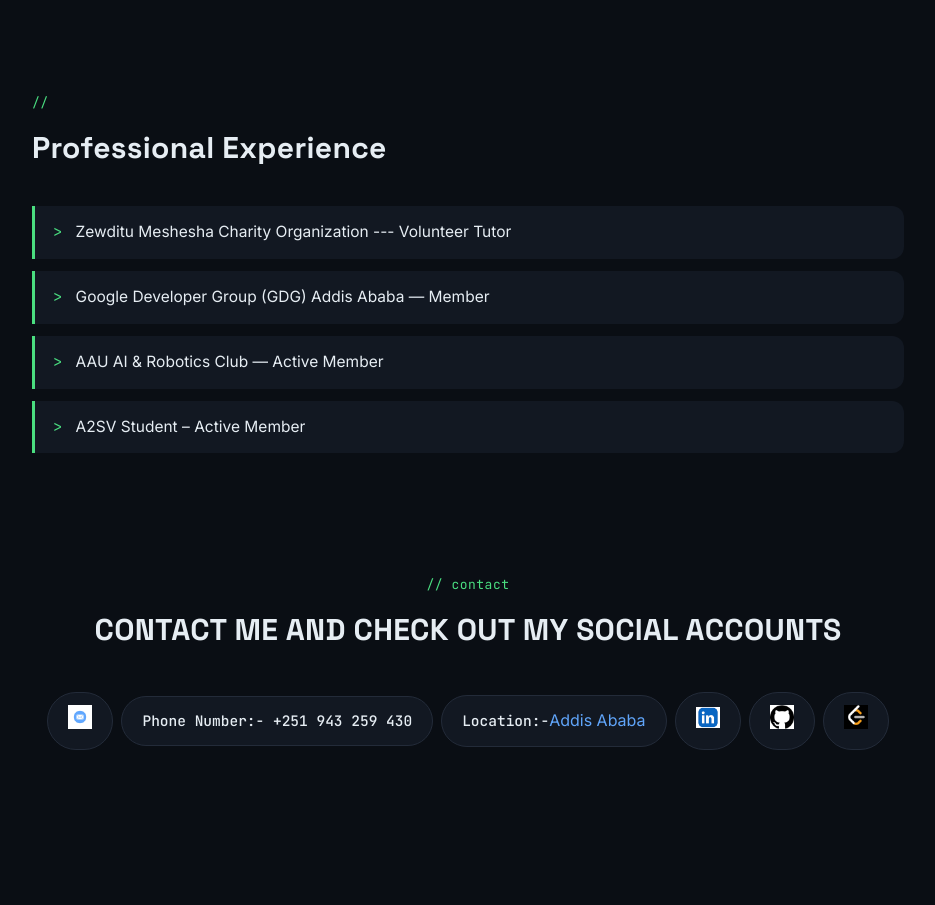
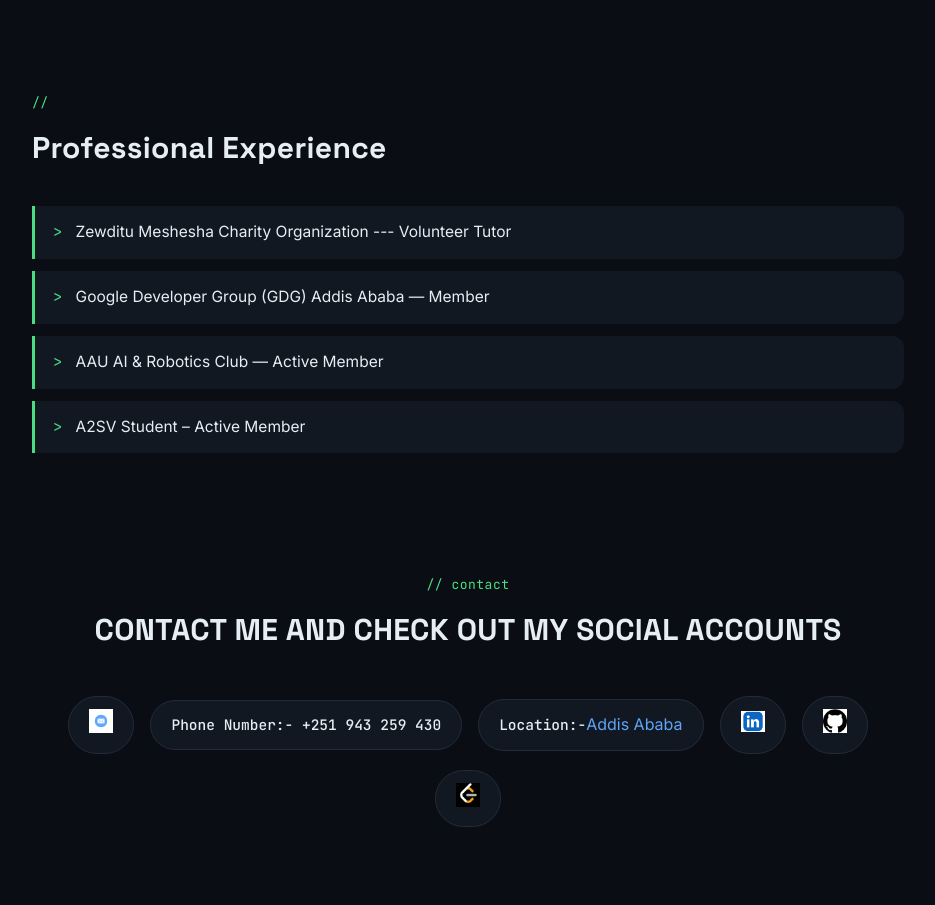
Before and after one commit to Nardos-HW/Nardos-Haile-Portfolio, a plain HTML site: page index.html in a window 1280 px wide. Shown: the part 2247-3152 px from the top of the page, without its empty margins (172-1107 px from the left). Before the commit the page ends 3071 px from the top, so only its background shows below. Drawn offline with Linux system fonts and the light colour scheme.

Commit message:
changed the fotter margin back

```diff
--- a/style.css
+++ b/style.css
@@ -320,7 +320,7 @@ footer > div{
     border: 1px solid var(--border);
     border-radius: 999px;
     padding: 12px 20px;
-    margin: 4px;
+    margin: 8px;
     transition: border-color 0.2s ease, transform 0.2s ease, background-color 0.2s ease;
 }
 
```
